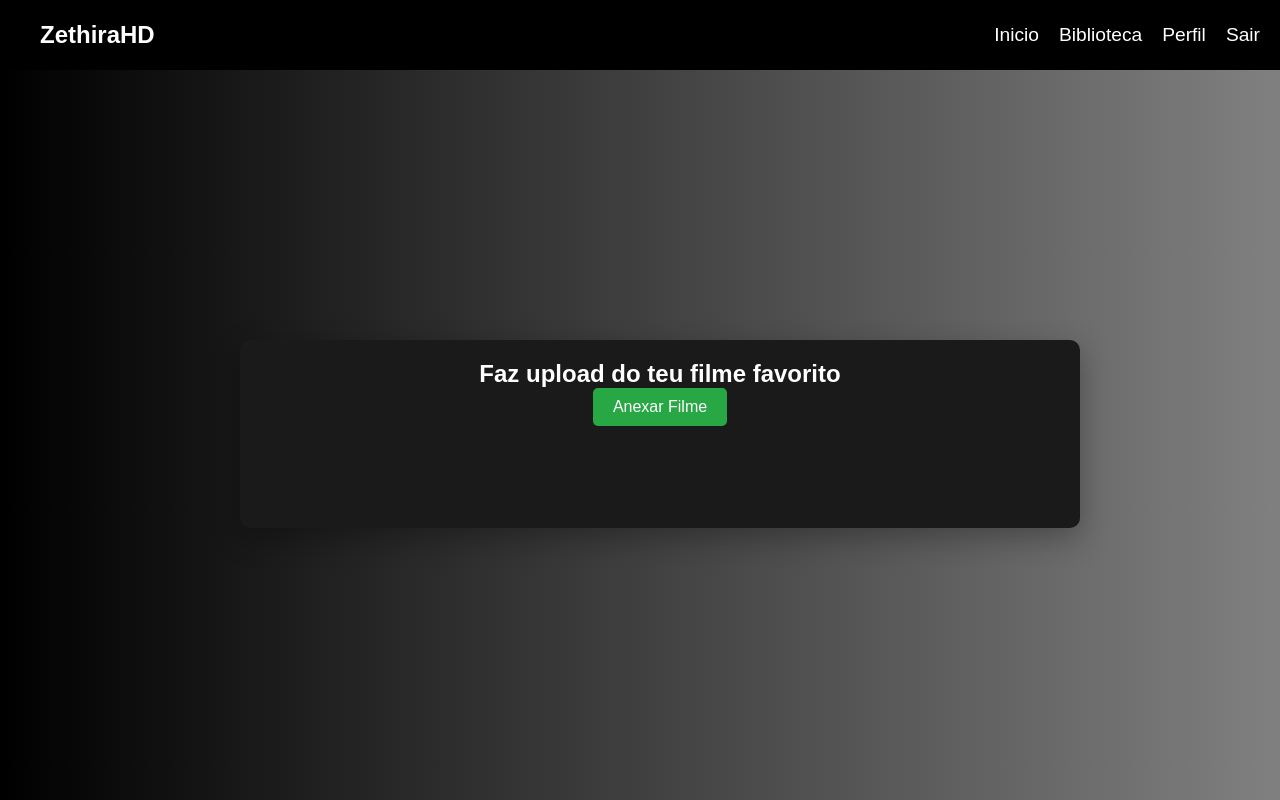
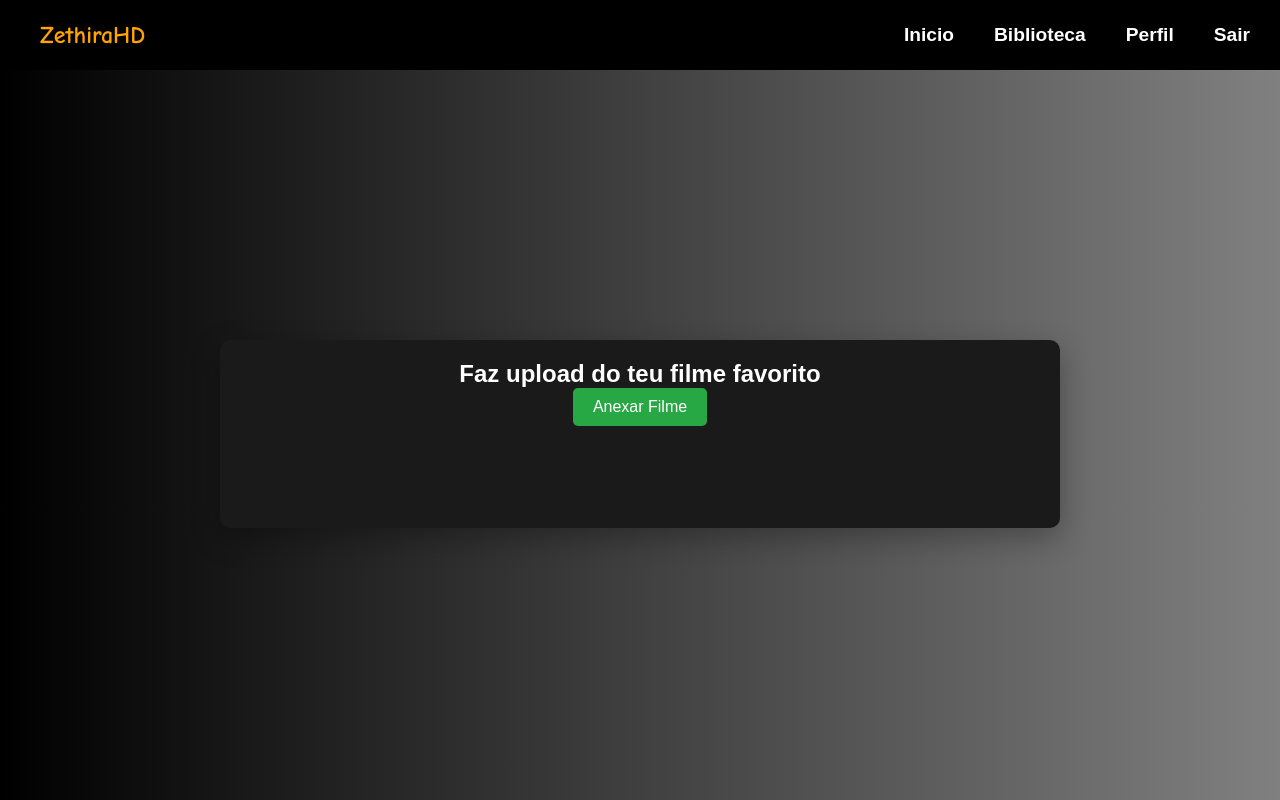
Before and after one commit to RichardPinewood/ZethiraHD, a website: page ZethiraHD/home.html in a window 1280 px wide. Drawn offline with nearby package versions, Linux system fonts and the light colour scheme.

Commit message:
Fixing some layout damn it !

```diff
--- a/ZethiraHD/home.html
+++ b/ZethiraHD/home.html
@@ -18,34 +18,21 @@
       padding: 0;
     }
 
-    .menu-toggle {
-      display: none;
-      font-size: 1.8rem;
-      cursor: pointer;
-      color: white;
+    .navbar-brand {
+      display: auto;
+      font-family: 'Comic Sans MS', cursive, sans-serif;
+      font-size: 3.5rem;
+      text-shadow: 2px 2px 5px rgba(0, 0, 0, 0.3);
+      transition: color 0.3s ease, transform 0.3s ease;
+      position: relative;
+      bottom: 10px;
     }
 
-    .nav-links {
-      list-style: none;
-      display: flex;
-      margin: 0;
-      padding: 0;
-      margin-left: auto;
-      margin-right: 50px;
-    }
-
-    .nav-links li {
-      margin: 0 10px;
-    }
-
-    .nav-links a {
+    .navbar-brand a {
       text-decoration: none;
-      color: white;
-      font-size: 1.2rem;
-    }
-
-    .nav-links a:hover {
       color: orange;
+      font-size: 1.5rem;
+      font-weight: bold;
     }
 
     @media (max-width: 768px) {
@@ -54,8 +41,9 @@
       }
 
       .navbar-brand {
+        display: flex;
         position: absolute;
-        left: 50%;
+        left: 46%;
         transform: translateX(-50%);
       }
 
@@ -85,8 +73,7 @@
       display: flex;
       flex-direction: column;
       top: 250px;
-      align-items: center;
-      justify-content: center;
+      right: 20px;
       padding: 20px;
       width: 100%;
     }
@@ -221,10 +208,10 @@
 
   <nav>
     <div class="navbar-container">
+      <div class="navbar-brand">
+        <a href="home.html">ZethiraHD</a>
+      </div>
       <div class="menu-toggle" id="menu-toggle">☰</div>
-    <div class="navbar-brand">
-      <a href="index.html">ZethiraHD</a>
-    </div>
       <ul class="nav-links" id="nav-links">
         <li><a href="home.html">Inicio</a></li>
         <li><a href="library.html">Biblioteca</a></li>
@@ -264,14 +251,9 @@
     </div>
   </div>
 
-  <script>
-    document.getElementById("menu-toggle").addEventListener("click", function() {
-      const navLinks = document.getElementById("nav-links");
-      navLinks.classList.toggle("show");
-    });
-  </script>
-
+  <script src="toggle_menu.js"></script>
   <script src="logout_redirect.js"></script>
   <script src="transition_panel.js"></script>
+
 </body>
 </html>
--- a/ZethiraHD/styles/style.css
+++ b/ZethiraHD/styles/style.css
@@ -28,6 +28,33 @@ nav {
   align-items: center;
   background-color: #000;
   position: relative;
+}
+
+.nav-links {
+  list-style: none;
+  display: flex;
+  margin: 0;
+  padding: 0;
+  margin-left: auto;
+  margin-right: 50px;
+}
+
+.nav-links li {
+  margin: 0 5px;
+}
+
+.nav-links a {
+  text-decoration: none;
+  color: white;
+  font-size: 1.2rem;
+  font-weight: bold;
+  transition: color 0.3s ease-in-out, background-color 0.3s ease-in-out;
+  padding: 8px 15px;
+  border-radius: 5px;
+}
+
+.nav-links a:hover {
+  color: orange;
 }
 
 .menu-toggle {
@@ -166,10 +193,3 @@ input {
   input[type="file"] {
     display: none;
 }
-
-  .navbar-brand a {
-    text-decoration: none;
-    color: white;
-    font-size: 1.5rem;
-    font-weight: bold;
-  }
--- /dev/null
+++ b/ZethiraHD/toggle_menu.js
@@ -0,0 +1,8 @@
+document.getElementById("menu-toggle").addEventListener("click", function() {
+    const navLinks = document.getElementById("nav-links");
+    navLinks.classList.toggle("show");
+  });
+
+  function toggleFaq(element) {
+    element.classList.toggle("active");
+  }
```
Also changed, not shown: ZethiraHD/index.html (+9 -57 lines), ZethiraHD/library.html (+26 -12 lines), ZethiraHD/perfil.html (+20 -14 lines). Lines whose indentation alone changed are shown as unchanged.
